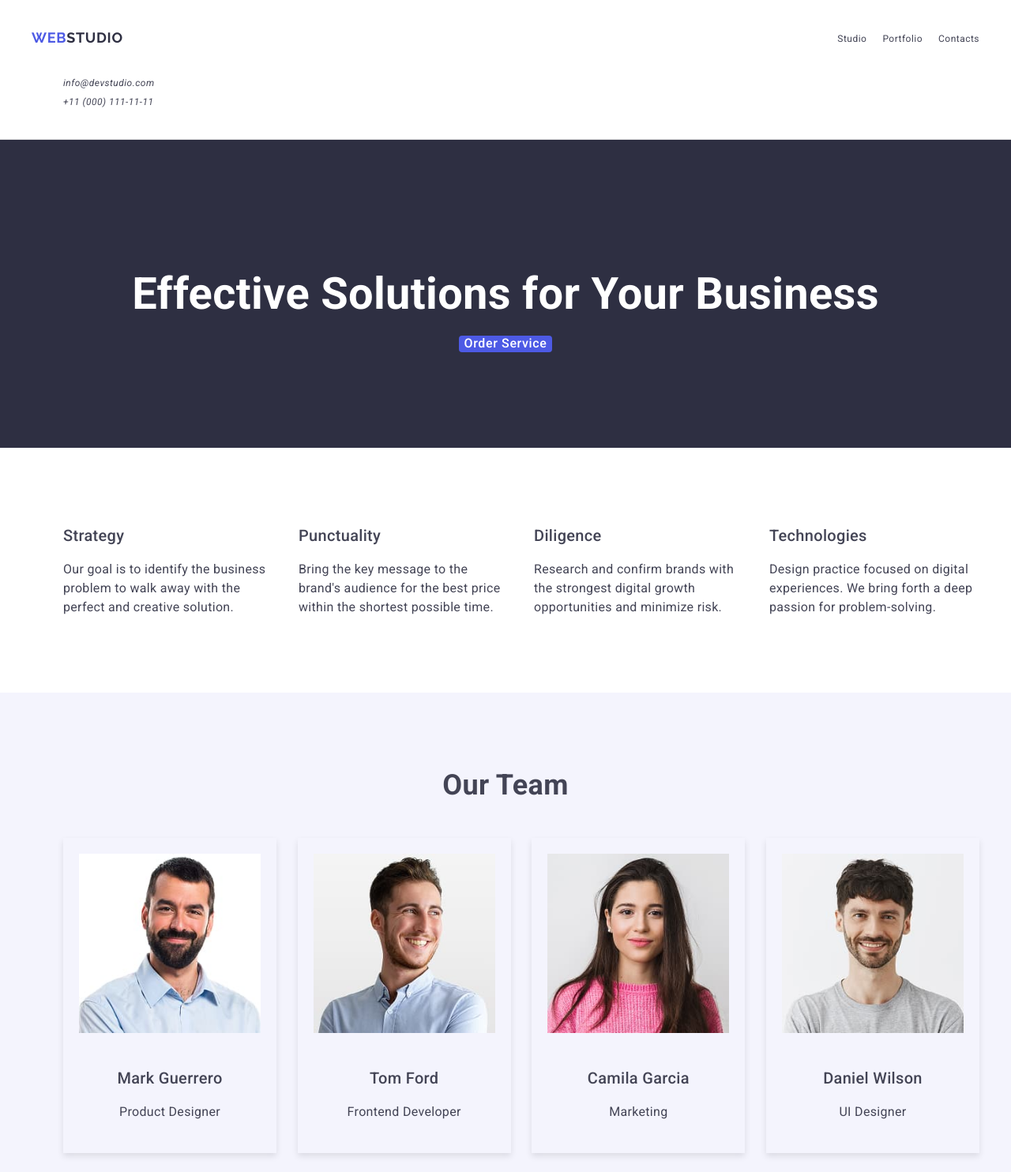
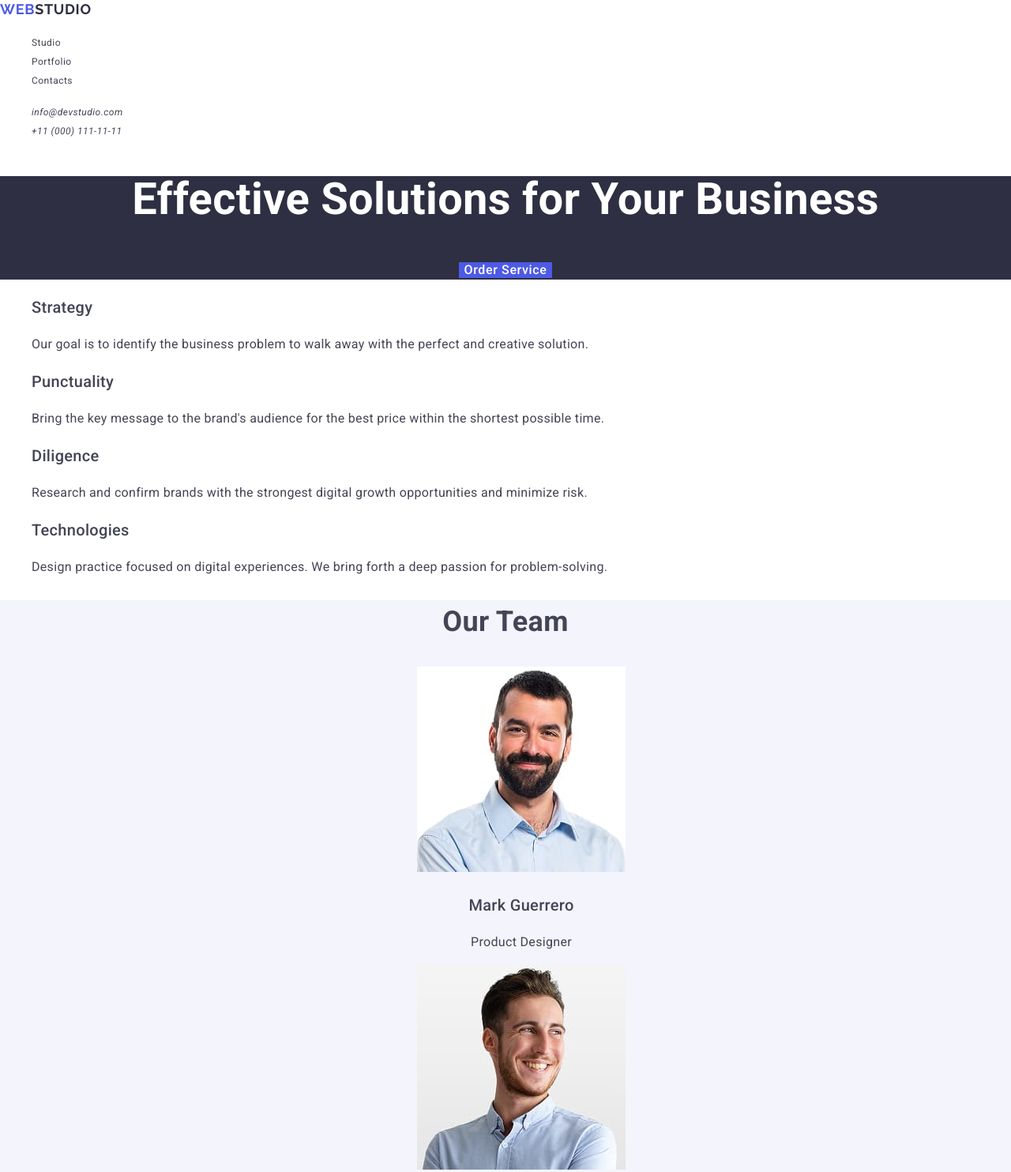
Before and after one commit to Oksana70crlt/goit-markup-hw-02, a plain HTML site: page index.html in a window 1280 px wide. Shown: the top 1484 px of the page at 79% size. Drawn offline with nearby package versions, Linux system fonts and the light colour scheme.

Commit message:
Очистка стилів: видалено зайві CSS-властивості згідно з зауваженням

```diff
--- a/css/styles.css
+++ b/css/styles.css
@@ -33,23 +33,11 @@ button{
     background-color: #4D5AE5;
     color: white;
     border: none;
-    border-radius: 4px;
 }
 
 button:hover,
 button:focus{
     background-color: #404BBF;
-}
-
-header {
-  padding: 20px 40px;
-  border-bottom: 1px solid #e4e4e4;
-}
-
-.nav {
-  display: flex;
-  justify-content: space-between;
-  align-items: center;
 }
 
 .logo {
@@ -68,100 +56,40 @@ header {
   color: #4D5AE5;
 }
 
-.menu_nav {
-  display: flex;
-  gap: 20px;
-}
-
-.contacts {
-  display: flex;
-  gap: 24px;
-}
-
 .hero {
   background-color: #2e2f42;
   color: #fff;
   text-align: center;
-  padding: 120px 20px;
 }
 
 .hero h1 {
   font-size: 56px;
   line-height: 1.07;
-  margin-bottom: 20px;
 }
 
 h2{
     font-size: 36px;
     font-weight: 700;
-    margin-bottom: 40px;
     text-align: center;
 }
 
 h3 {
   font-size: 20px;
   font-weight: 500;
-  margin-bottom: 10px;
-}
-
-p {
-    margin-bottom: 20px;
-}
-
-.services {
-  padding: 60px 40px;
-}
-
-.services ul{
-  display: flex;
-  gap: 12px;
-  flex-wrap: wrap;
-  justify-content: space-between;
-}
-
-.service{
-  width: calc(25% - 24px);
 }
 
 .team {
-  padding: 60px 40px;
   background-color: #f4f4fd;
   text-align: center;
-}
-
-.team ul,
-.portfolio ul {
-  display: flex;
-  justify-content: space-between;
-  flex-wrap: wrap;
-  gap: 20px;
-}
-
-.member {
-  padding: 20px;
-  width: calc(25% - 20px);
-  box-shadow: 0 4px 8px rgba(0, 0, 0, 0.1);
-}
-
-.member img {
-  width: 100%;
-  margin-bottom: 15px;
 }
 
 footer {
   background-color: #2e2f42;
   color: #e7e9fc;
-  text-align: left;
-  padding: 40px;
 }
 
 footer .logo {
   color: #e7e9fc;
   font-size: 20px;
   font-weight: bold;
-  margin-bottom: 10px;
 }
-
-footer p {
-  max-width: 300px;
-}
```
